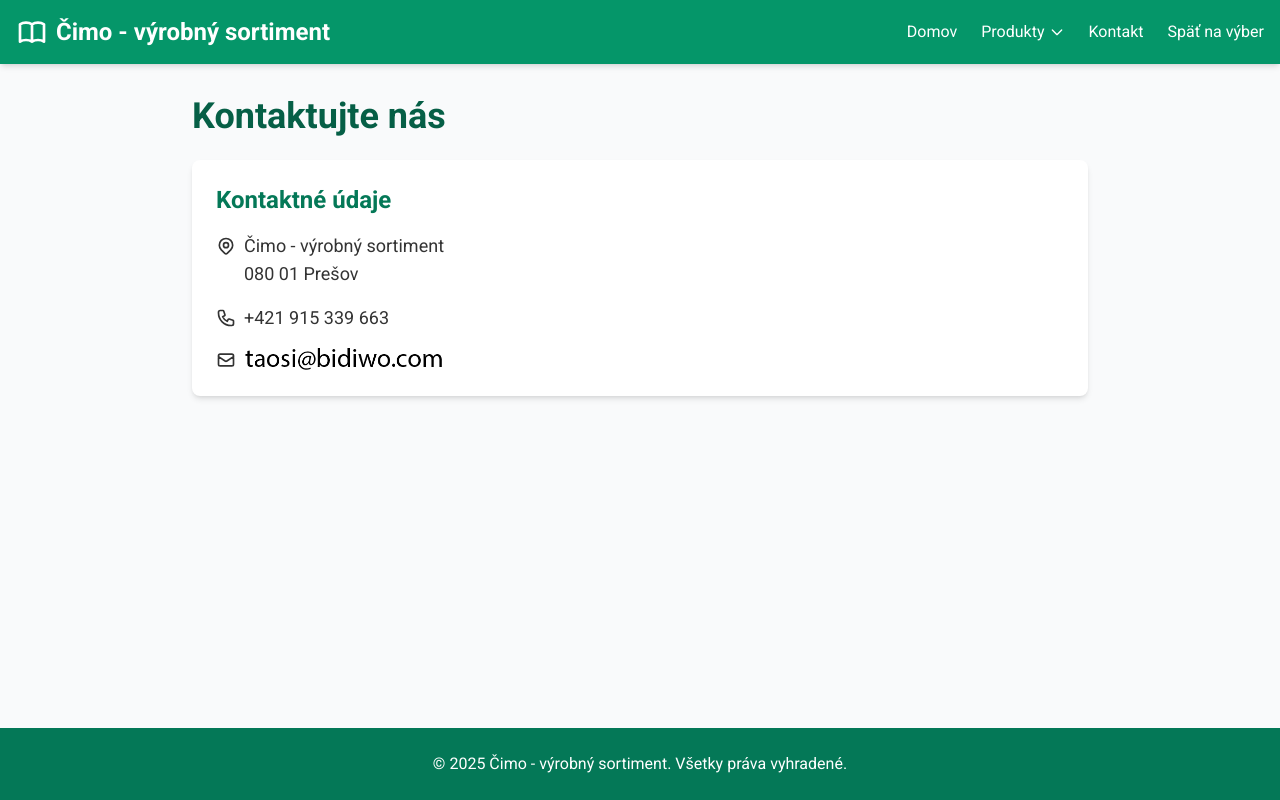
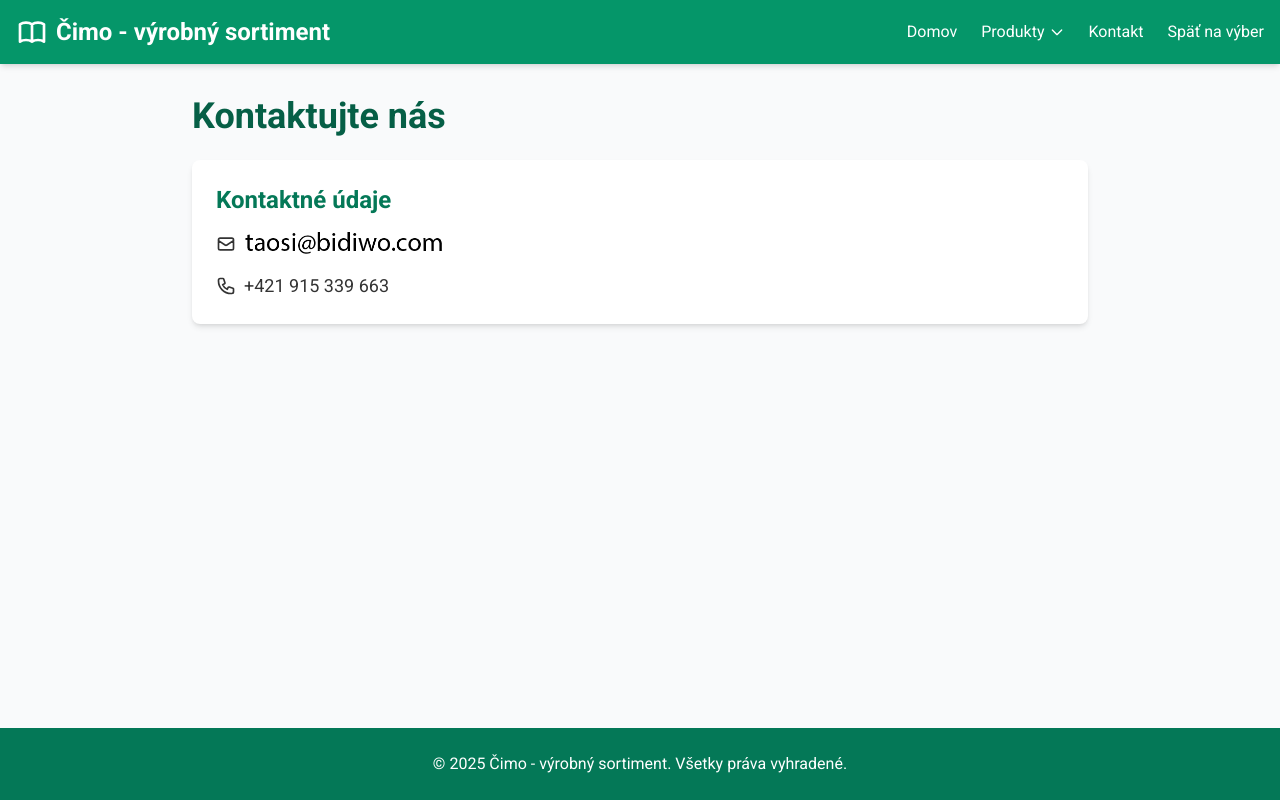
Before and after one commit to Hipapheralkus/riabus-cimo-website, a React (Vite) app: page /cimo/kontakt in a window 1280 px wide. Built offline with nearby package versions, Linux system fonts and the light colour scheme.

Commit message:
change contact info

```diff
--- a/src/components/CimoProductComponents.jsx
+++ b/src/components/CimoProductComponents.jsx
@@ -688,16 +688,13 @@ const CimoContact = () => {
           <h2 className="text-2xl font-bold text-emerald-700 mb-4">Kontaktné údaje</h2>
 
           <div className="space-y-4">
-            <p className="flex items-start text-lg">
-              <svg className="w-5 h-5 mr-2 mt-1 flex-shrink-0" fill="none" stroke="currentColor" viewBox="0 0 24 24" xmlns="http://www.w3.org/2000/svg">
-                <path strokeLinecap="round" strokeLinejoin="round" strokeWidth={2} d="M17.657 16.657L13.414 20.9a1.998 1.998 0 01-2.827 0l-4.244-4.243a8 8 0 1111.314 0z" />
-                <path strokeLinecap="round" strokeLinejoin="round" strokeWidth={2} d="M15 11a3 3 0 11-6 0 3 3 0 016 0z" />
+
+          <div className="flex items-center text-lg">
+              <svg className="w-5 h-5 mr-2" fill="none" stroke="currentColor" viewBox="0 0 24 24" xmlns="http://www.w3.org/2000/svg">
+                <path strokeLinecap="round" strokeLinejoin="round" strokeWidth={2} d="M3 8l7.89 5.26a2 2 0 002.22 0L21 8M5 19h14a2 2 0 002-2V7a2 2 0 00-2-2H5a2 2 0 00-2 2v10a2 2 0 002 2z" />
               </svg>
-              <span>
-                Čimo - výrobný sortiment<br />
-                080 01 Prešov
-              </span>
-            </p>
+              <img src="/images/emails/email-protected-taosi.webp" alt="E-mail" className="h-6" />
+            </div>
 
             <p className="flex items-center text-lg">
               <svg className="w-5 h-5 mr-2" fill="none" stroke="currentColor" viewBox="0 0 24 24" xmlns="http://www.w3.org/2000/svg">
@@ -705,13 +702,6 @@ const CimoContact = () => {
               </svg>
               +421 915 339 663
             </p>
-
-            <div className="flex items-center text-lg">
-              <svg className="w-5 h-5 mr-2" fill="none" stroke="currentColor" viewBox="0 0 24 24" xmlns="http://www.w3.org/2000/svg">
-                <path strokeLinecap="round" strokeLinejoin="round" strokeWidth={2} d="M3 8l7.89 5.26a2 2 0 002.22 0L21 8M5 19h14a2 2 0 002-2V7a2 2 0 00-2-2H5a2 2 0 00-2 2v10a2 2 0 002 2z" />
-              </svg>
-              <img src="/images/emails/email-protected-taosi.webp" alt="E-mail" className="h-6" />
-            </div>
           </div>
         </div>
       </div>
```
